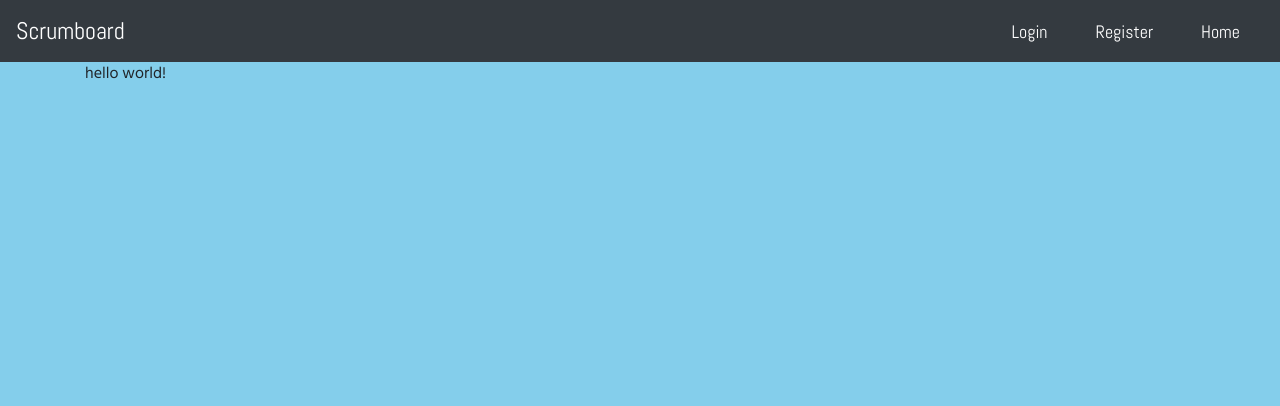
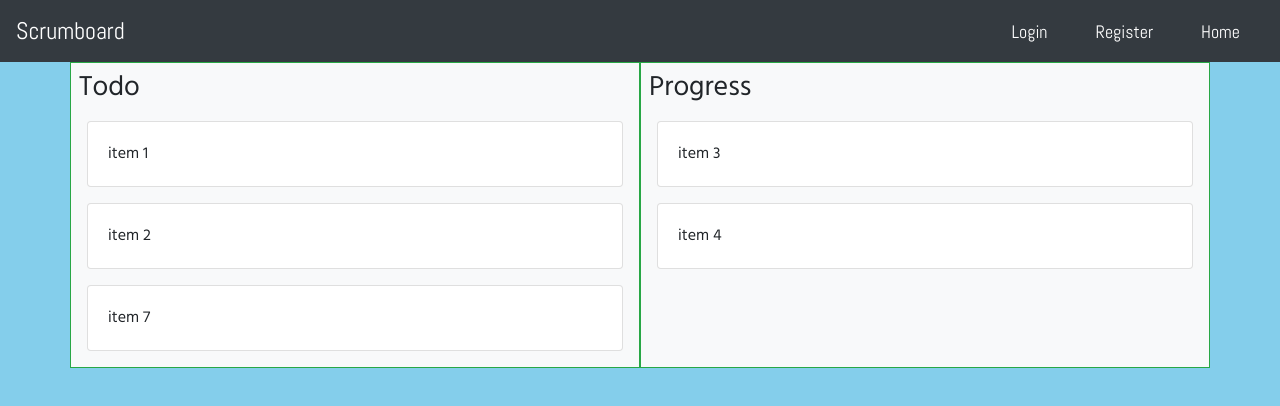
Before and after one commit to Scrumboard/Scrumboard, a Vue app in the folder scrumboard-web/: page /test in a window 1280 px wide. Shown: the top 406 px of the page. Built offline with nearby package versions, Linux system fonts and the light colour scheme.

Commit message:
created beginning of a scrumboard

```diff
--- a/scrumboard-web/src/components/Test.vue
+++ b/scrumboard-web/src/components/Test.vue
@@ -4,7 +4,26 @@
     <TheHeader/>
 
     <div class="container">
-      hello world!
+      <div class="row flex-nowrap">
+
+        <div v-for="lane in lanes" :key="lane.title" class="col-6 p-2 bg-light border border-success">
+
+          <div class="row">
+            <div class="col-12">
+              <h3>{{ lane.title }}</h3>
+            </div>
+            <div v-for="item in lane.items" :key="item" class="col-12">
+              <div class="card m-2">
+                <div class="card-body">
+                  {{ item }}
+                </div>
+              </div>
+            </div>
+          </div>
+
+        </div>
+
+      </div>
     </div>
 
   </div>
@@ -14,6 +33,40 @@
 import TheHeader from './shared/TheHeader'
 
 export default {
+  data () {
+    return {
+      lanes: [
+        {
+          title: 'Todo',
+          items: [
+            'item 1',
+            'item 2',
+            'item 7'
+          ]
+        },
+        {
+          title: 'Progress',
+          items: [
+            'item 3',
+            'item 4'
+          ]
+        },
+        {
+          title: 'Testing',
+          items: [
+            'item 5'
+          ]
+        },
+        {
+          title: 'Done',
+          items: [
+            'item 6',
+            'item 8'
+          ]
+        }
+      ]
+    }
+  },
   components: {
     TheHeader
   }
@@ -21,5 +74,7 @@ export default {
 </script>
 
 <style lang="scss" scoped>
-
+  .row {
+    overflow-x: scroll;
+  }
 </style>
```
